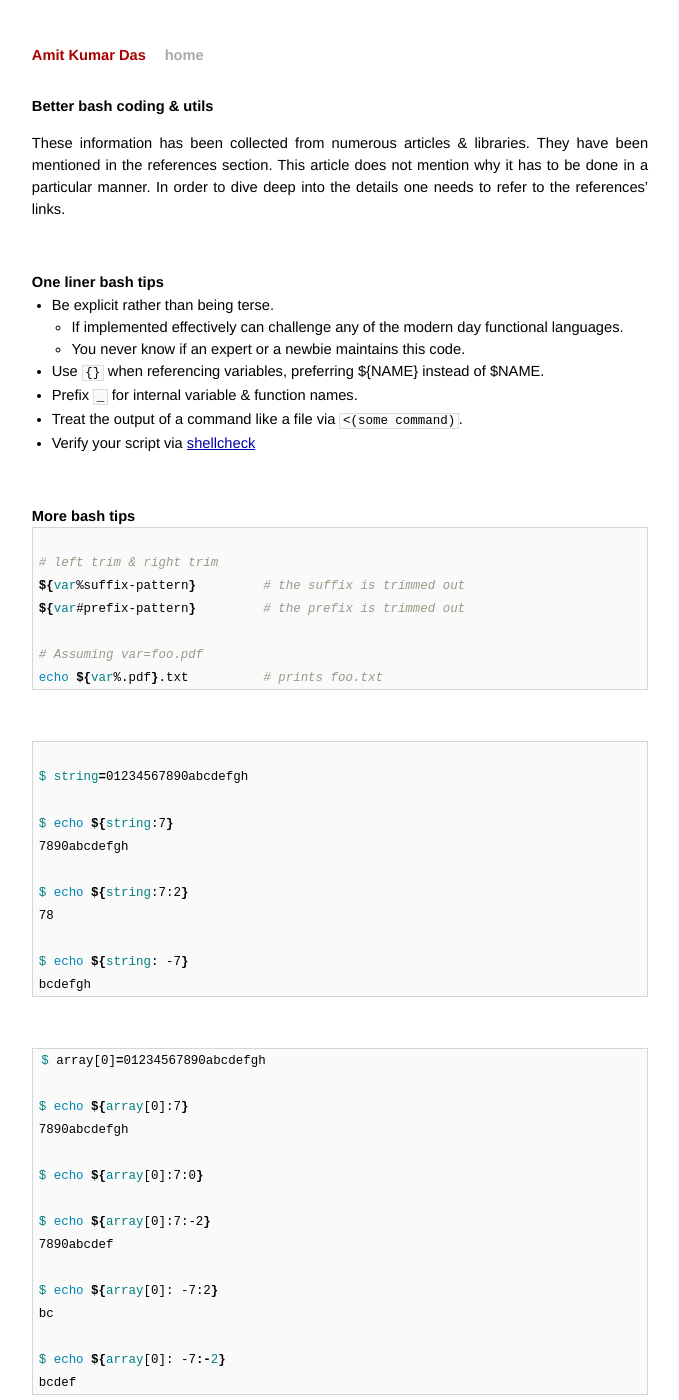
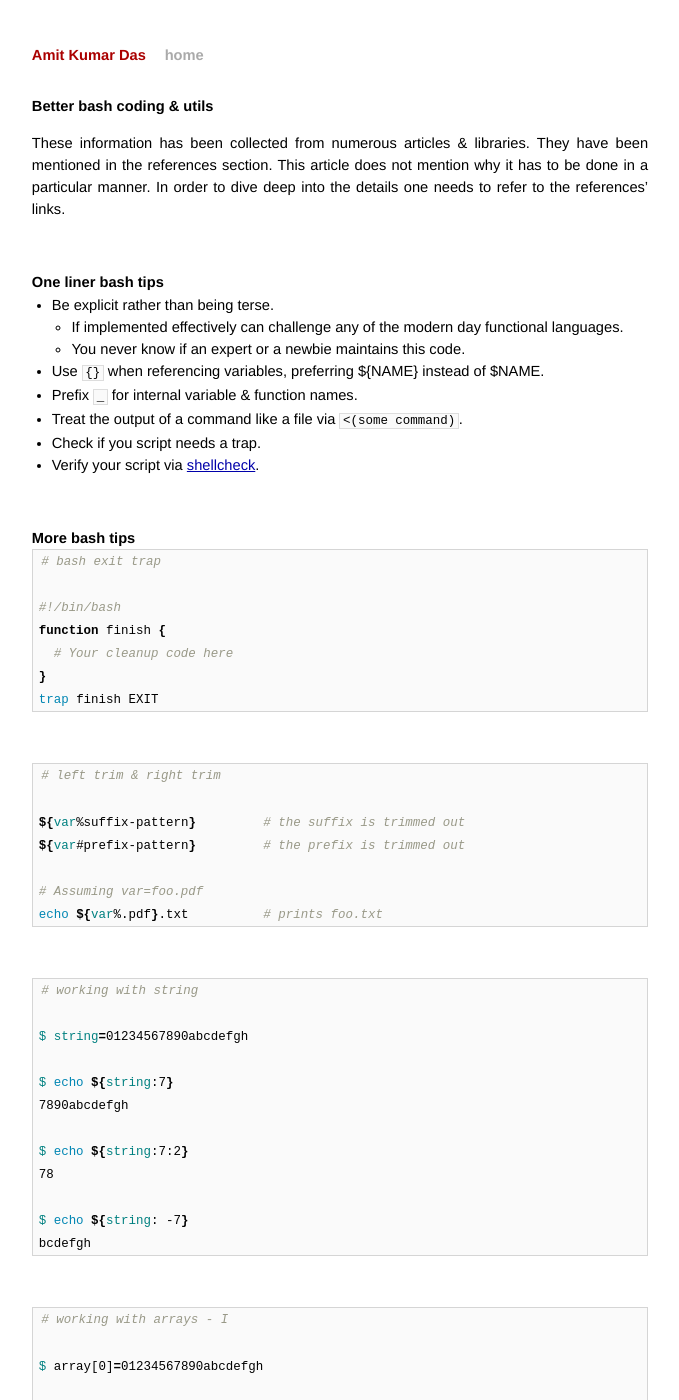
Before and after one commit to AmitKumarDas/amitkumardas.github.io, a Jekyll site: the page built from _posts/2016-07-10-better-bash-coding-and-utils.md, in a window 1280 px wide and 1400 px high. Shown: the whole window, without its empty margins (300-979 px from the left). Built offline with Jekyll 4.4.1, drawn with Linux system fonts in a browser that asks for light colours; some of the changed text lies outside the part shown.

Commit message:
Update 2016-07-10-better-bash-coding-and-utils.md

````diff
--- a/_posts/2016-07-10-better-bash-coding-and-utils.md
+++ b/_posts/2016-07-10-better-bash-coding-and-utils.md
@@ -20,15 +20,28 @@ title: Better Bash Coding & Utils
 - Use ```{}``` when referencing variables, preferring ${NAME} instead of $NAME.
 - Prefix ```_``` for internal variable & function names.
 - Treat the output of a command like a file via ```<(some command)```.
-- Verify your script via [shellcheck](http://www.shellcheck.net/)
+- Check if you script needs a trap.
+- Verify your script via [shellcheck](http://www.shellcheck.net/).
 
 <br />
 
 ## More bash tips
 
 ```bash
+# bash exit trap
 
+#!/bin/bash
+function finish {
+  # Your cleanup code here
+}
+trap finish EXIT
+```
+
+<br />
+
+```bash
 # left trim & right trim
+
 ${var%suffix-pattern}         # the suffix is trimmed out
 ${var#prefix-pattern}         # the prefix is trimmed out
 
@@ -39,6 +52,7 @@ echo ${var%.pdf}.txt          # prints foo.txt
 <br />
 
 ```bash
+# working with string
 
 $ string=01234567890abcdefgh
 
@@ -55,6 +69,8 @@ bcdefgh
 <br />
 
 ```bash
+# working with arrays - I
+
 $ array[0]=01234567890abcdefgh
 
 $ echo ${array[0]:7}
@@ -75,6 +91,8 @@ bcdef
 <br />
 
 ```bash
+# working with arrays - II
+
 $ array=(0 1 2 3 4 5 6 7 8 9 0 a b c d e f g h)
 
 $ echo ${array[@]:7}
@@ -95,8 +113,8 @@ $ echo ${array[@]: -7:0}
 <br />
 
 ```bash
+# Use () to group commands
 
-# Use () to group commands
 # do something in current dir
 (cd /some/other/dir && other-command)
 # continue in original dir
@@ -105,16 +123,16 @@ $ echo ${array[@]: -7:0}
 <br />
 
 ```bash
+# Arithmetic expansions within (())
 
-# Arithmetic expansions within (())
 i=$(( (i + 1) % 5 ))
 ```
 
 <br />
 
 ```bash
+# Avoid re-typing
 
-# Avoid re-typing
 mv foo.{txt,pdf} some-dir   # moves both food.txt & foo.pdf
 cp somefile{,.bak}          # expands to somefile & somefile.bak
 
@@ -125,7 +143,6 @@ mkdir -p test-{a,b,c}/subtest-{1,2,3}
 <br />
 
 ```bash
-
 # Positional variables & parameter expansions:
 
 ${1:-alternative}       # default value: the string 'alternative'
@@ -136,7 +153,6 @@ ${1:?'error message'}   # exit with 'error message' if variable is unbound
 <br />
 
 ```bash
-
 # Arrays & parameter expansions:
 
 ${some_array[@]:-}              # blank default value
@@ -159,6 +175,7 @@ ${some_array[0]:-default_value} # default value: the string 'default_value'
 
 ## References
 
-- [bash boilerplate](https://github.com/alphabetum/bash-boilerplate)
+- [Bash boilerplate](https://github.com/alphabetum/bash-boilerplate)
 - [Art of command line](https://github.com/jlevy/the-art-of-command-line)
 - [Shell parameter expansion](https://www.gnu.org/software/bash/manual/html_node/Shell-Parameter-Expansion.html)
+- [Bash exit traps](http://redsymbol.net/articles/bash-exit-traps/)
````
